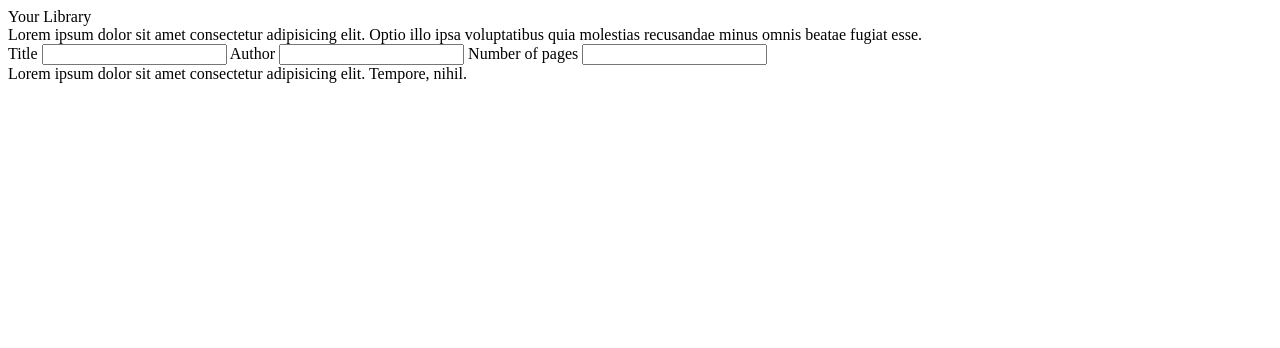
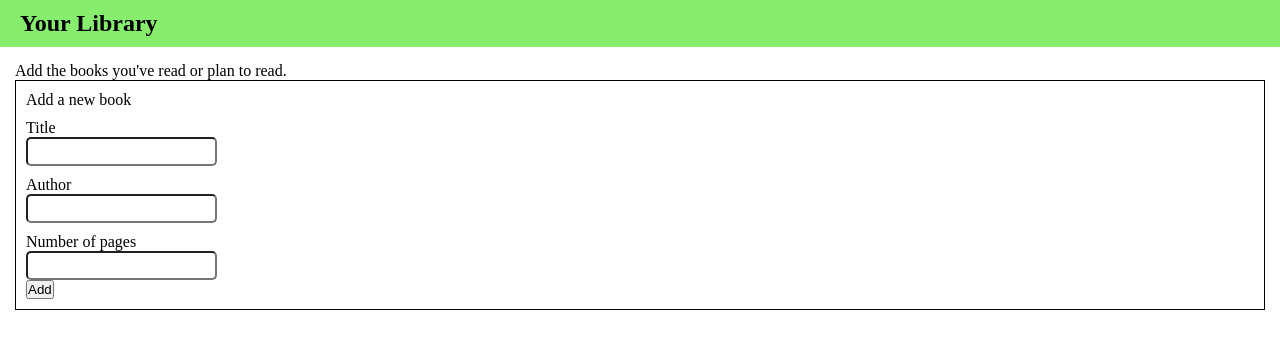
Before and after one commit to ewardou/library, a plain HTML site: page index.html in a window 1280 px wide. Drawn offline with Linux system fonts and the light colour scheme.

Commit message:
Add some declarations to style.css

```diff
--- a/index.html
+++ b/index.html
@@ -11,18 +11,25 @@
 <body>
     <header>Your Library</header>
     <main>
-        Lorem ipsum dolor sit amet consectetur adipisicing elit. Optio illo ipsa voluptatibus quia molestias recusandae minus omnis beatae fugiat esse.
+        <p>Add the books you've read or plan to read.</p>
         <div class="pop-up">
             <form>
+                <p>Add a new book</p>
+                <p>
                     <label for="title">Title</label>
                     <input type="text" name="title" id="title">
+                </p>
+                <p>
                     <label for="author">Author</label>
                     <input type="text" name="author" id="author">
+                </p>
+                <p>
                     <label for="pages">Number of pages</label>
                     <input type="number" name="pages" id="pages">
+                </p>
+                <button>Add</button>
             </form>
         </div>
     </main>
-    <footer>Lorem ipsum dolor sit amet consectetur adipisicing elit. Tempore, nihil.</footer>
 </body>
 </html>
--- a/style.css
+++ b/style.css
@@ -0,0 +1,26 @@
+*{
+    margin: 0;
+    padding: 0;
+    box-sizing: border-box;
+}
+header{
+    background-color: rgb(134, 238, 108);
+    padding: 10px 20px;
+    font-size: 1.5rem;
+    font-weight: bold;
+}
+main{
+    padding:15px;
+}
+form{
+    border:1px solid black;
+    padding: 10px;
+}
+input{
+    display: block;
+    padding: 5px;
+    border-radius: 5px;
+}
+p+p{
+    margin-top: 10px;
+}
```
Lines whose indentation alone changed are shown as unchanged.
